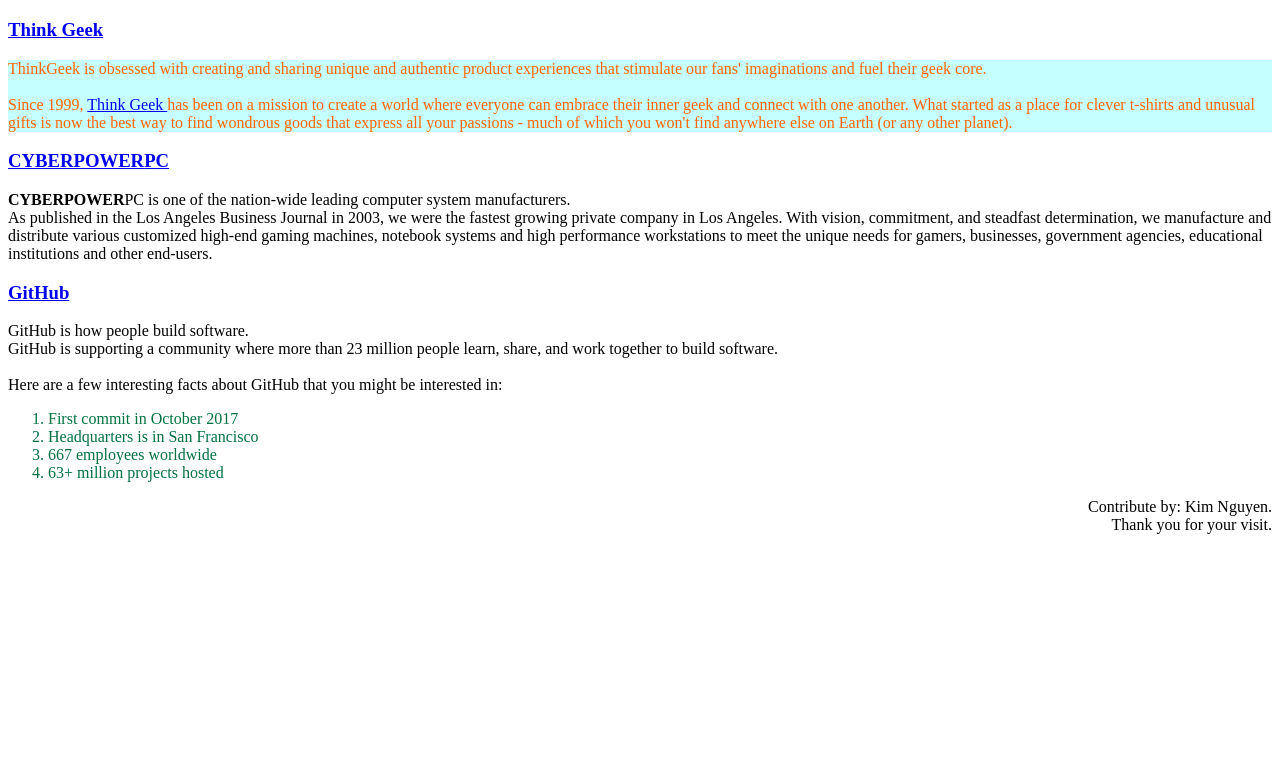
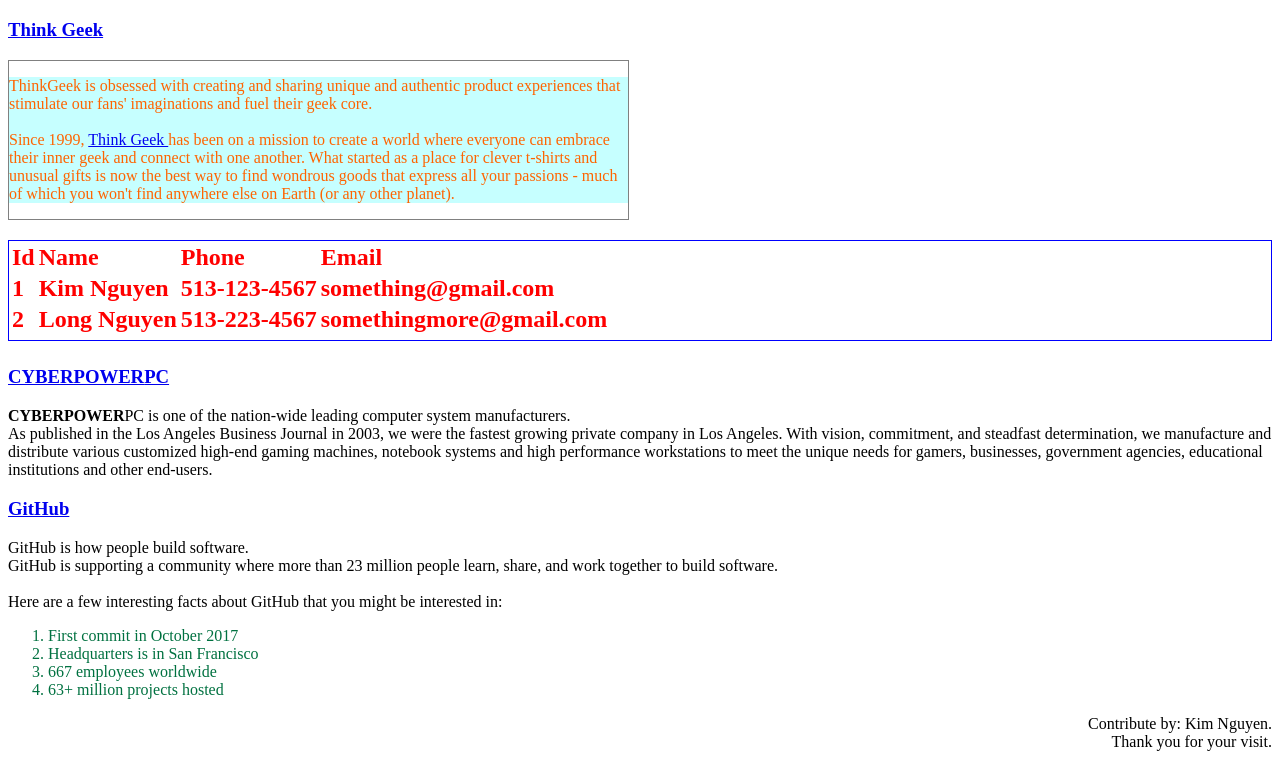
Before and after one commit to kimnnguyen225/my-first-html-page, a plain HTML site: page myfavsites.html in a window 1280 px wide. Shown: the part 61-828 px from the top of the page. Before the commit the page ends 800 px from the top, so only its background shows below. Drawn offline with Linux system fonts and the light colour scheme.

Commit message:
Friends of mine

```diff
--- a/myfavsites.html
+++ b/myfavsites.html
@@ -5,6 +5,16 @@
   <meta name="author" content="Kim Nguyen" />
   <meta name="job" content="student of Java bootcamp" />
   <style>
+  div {
+      width: 49%;
+      border: 1px solid grey;
+      display: inline-block;
+  }
+  table {
+    width: 100%;
+    border: 1px solid blue;
+    display: inline-block;
+  }
   body {
     color: red;
   }
@@ -26,13 +36,47 @@
     <span><a href="http://www.thinkgeek.com/">Think Geek
     </a></span>
     </h3>
-    <p style="background-color:rgb(198,255,255); color:rgb(255,100,0)";>
+    <div id = "cooldiv">
+      <p style="background-color:rgb(198,255,255); color:rgb(255,100,0)";>
       ThinkGeek is obsessed with creating and sharing unique and authentic product experiences that stimulate our fans' imaginations and fuel their geek core.
       <br />
       <br />
       Since 1999, <a href="http://www.thinkgeek.com/">Think Geek
       </a> has been on a mission to create a world where everyone can embrace their inner geek and connect with one another. What started as a place for clever t-shirts and unusual gifts is now the best way to find wondrous goods that express all your passions - much of which you won't find anywhere else on Earth (or any other planet).
-    </p>
+      </p>
+    </div>
+    <h2>
+    <table>
+      <thead>
+        <tr>
+          <td>Id</td>
+          <td>Name</td>
+          <td>Phone</td>
+          <td>Email</td>
+        </tr>
+      </thead>
+      <tbody>
+        <tr>
+          <td>1</td>
+          <td>Kim Nguyen</td>
+          <td>513-123-4567</td>
+          <td>something@gmail.com</td>
+        </tr>
+        <tr>
+          <td>2</td>
+          <td>Long Nguyen</td>
+          <td>513-223-4567</td>
+          <td>somethingmore@gmail.com</td>
+        </tr>
+      </tbody>
+      <tfoot>
+        <tr>
+          <td>
+
+          </td>
+        </tr>
+      </tfoot>
+    </table></h2>
     <h3>
     <span><a href="https://www.cyberpowerpc.com/"><b>CYBERPOWER</b>PC
     </a></span>
```
Also changed, not shown: friends.html (added, +71 -0 lines).
